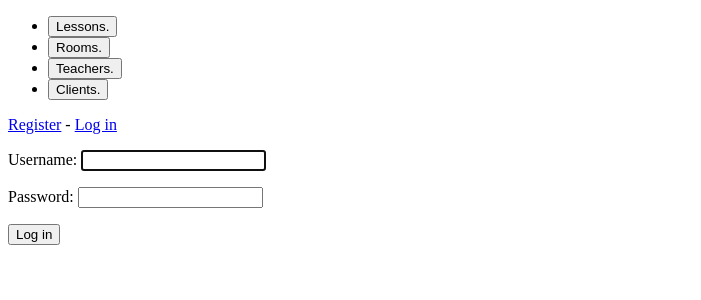
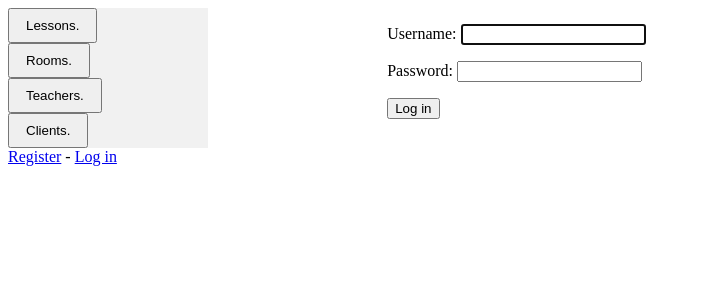
Before and after one commit to Kantropus/gimnasio-INET, a Django app: page /users/login/?next=/clients in a window 1280 px wide. Shown: the top 300 px of the page, without its empty margins (0-701 px from the left). Run offline with Django 3.2, Linux system fonts and the light colour scheme.

Commit message:
added clients page url and views, aligned nav bar to the left vertically, created client form

```diff
--- /dev/null
+++ b/gim_page/gim/static/css/base.css
@@ -0,0 +1,39 @@
+table, th, td {
+  border: 1px solid black;
+}
+
+#general-container{
+  display: flex;
+  align-content: space-around;
+  flex-wrap: wrap;
+}
+
+#nav-bar{
+  width: 30%;
+  height: 100%;
+}
+
+#nav-bar ul {
+  margin: 0;
+  padding: 0;
+  width: 200px;
+  background-color: #f1f1f1;
+  list-style: none;
+}
+
+#nav-bar li button {
+  display: block;
+  color: #000;
+  padding: 8px 16px;
+  text-decoration: none;
+}
+
+/* Change the link color on hover */
+#nav-bar li button:hover {
+  background-color: #555;
+  color: white;
+}
+
+#main-content{
+  width: 70%;
+}
--- a/gim_page/gim/templates/gim_page/base.html
+++ b/gim_page/gim/templates/gim_page/base.html
@@ -1,18 +1,21 @@
 <!DOCTYPE html>
 <html>
   <head>
+    {% load static %}
     <meta charset="utf-8">
     <meta name="viewport" content="width=device-width, initial-scale=1, shrink-to-fit=no">
-    <style src="gim_page\gim\templates\gim_page\styles\base.css"></style>
+    <link rel="stylesheet" href="{% static 'css/base.css' %}">
   </head>
   <body>
+    <div id="general-container">
+      <div id="nav-bar">
         <nav>
           <ul hx-trigger="click" hx-target="main" hx-swap="innerHTML">
 
             <li><button hx-get="{% url 'gim:lessons' %}" >Lessons.</button></li>
             <li><button hx-get="{% url 'gim:rooms' %}" >Rooms.</button></li>
             <li><button hx-get="{% url 'gim:teachers' %}" >Teachers.</button></li>
-        <li><button hx-get="{% url 'gim:teachers' %}" >Clients.</button></li>
+            <li><button hx-get="{% url 'gim:clients' %}" >Clients.</button></li>
 
           </ul>
         </nav>
@@ -24,7 +27,9 @@
           <a href="{% url 'users:register' %}">Register</a> -
           <a href="{% url 'users:login' %}">Log in</a>
         {% endif %}
+      </div>
 
+      <div id="main-content">
       <!-- I want to modify the 'main' tag whit HTMX for learning purposes, but i will use this template on the 'users' app. -->
         {% block content %}
 
@@ -35,5 +40,7 @@
 
         {% endblock content %}
 
+      </div>
+    </div>
   </body>
 </html>
--- a/gim_page/gim/urls.py
+++ b/gim_page/gim/urls.py
@@ -7,10 +7,11 @@ app_name = 'gim'
 
 urlpatterns = [
     path('', views.index, name='index'),
-    path('lessons', views.lessons, name="lessons"),
+    path('lessons', views.lessons, name='lessons'),
     path('rooms', views.rooms, name='rooms'),
-    path('new_lesson', views.new_lesson, name="new_lesson"),
+    path('new_lesson', views.new_lesson, name='new_lesson'),
     path('new_room', views.new_room, name="new_room"),
-    path('new_teacher', views.new_teacher, name="new_teacher"),
-    path('teachers', views.teachers, name='teachers')
+    path('new_teacher', views.new_teacher, name='new_teacher'),
+    path('teachers', views.teachers, name='teachers'),
+    path('clients', views.clients, name='clients'),
 ]
--- a/gim_page/gimnasio/settings.py
+++ b/gim_page/gimnasio/settings.py
@@ -121,6 +121,10 @@ USE_TZ = True
 
 STATIC_URL = '/static/'
 
+STATICFILES_FINDERS = (
+'django.contrib.staticfiles.finders.AppDirectoriesFinder',
+'django.contrib.staticfiles.finders.FileSystemFinder',
+)
 # Default primary key field type
 # https://docs.djangoproject.com/en/3.2/ref/settings/#default-auto-field
 
--- a/gim_page/gimnasio/urls.py
+++ b/gim_page/gimnasio/urls.py
@@ -16,7 +16,6 @@ Including another URLconf
 from django.contrib import admin
 from django.urls import path, include
 #from django.urls.conf import include
-
 app_name = 'gim'
 
 urlpatterns = [
```
Also changed, not shown: gim_page/gim/forms.py (+6 -1 lines), gim_page/gim/templates/gim_page/clients.html (renamed from gim_page/gim/templates/gim_page/Clientes.html, +7 -7 lines), gim_page/gim/templates/gim_page/styles/base.css (deleted, +0 -23 lines), gim_page/gim/views.py (+17 -2 lines). Lines whose indentation alone changed are shown as unchanged.
